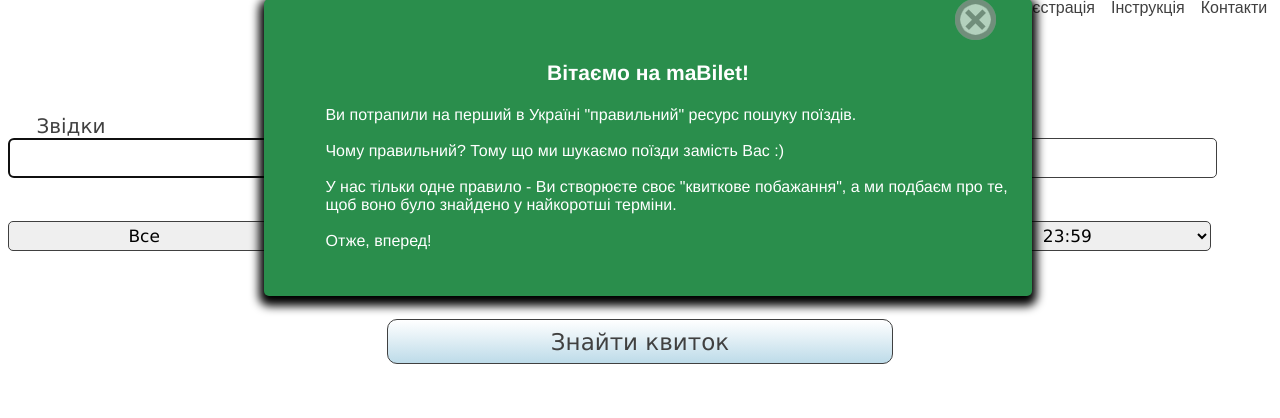
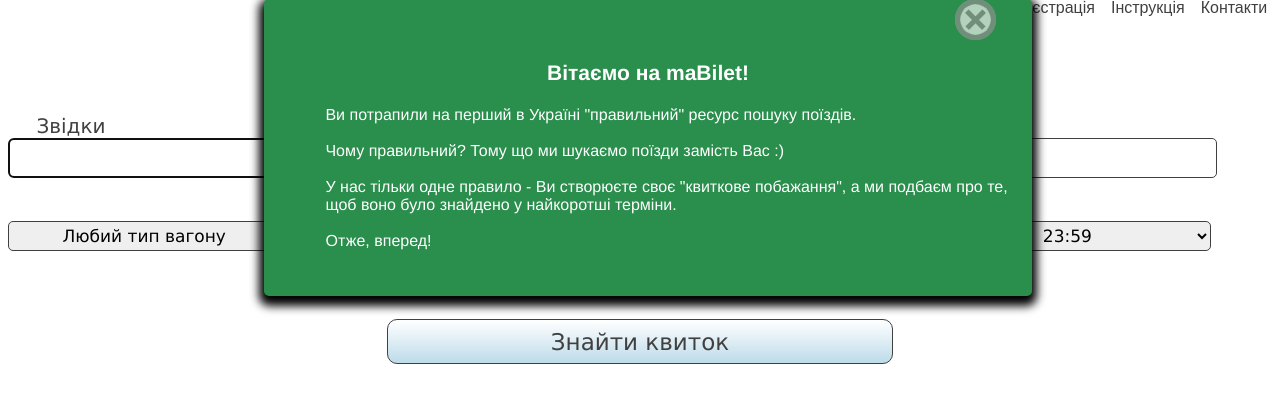
Before and after one commit to tricky-trick/mabilet, a PHP site: page / in a window 1280 px wide. Shown: the part 25-443 px from the top of the page. Run offline with PHP 8.4, Linux system fonts and the light colour scheme; some libraries are stand-ins or nearby versions.

Commit message:
Change type wagon

```diff
--- a/index.php
+++ b/index.php
@@ -239,7 +239,7 @@ if (!isset($_COOKIE['trainWelcomeFrame'])) {
 		<br>
 		<br>
 		<select id = "placetype">
-		  <option value="0" selected>Все</option>
+		  <option value="0" selected>Любий тип вагону</option>
 		  <option value="1">Люкс</option>
 		  <option value="2">Купе</option>
 		  <option value="3">Плацкарт</option>
```
